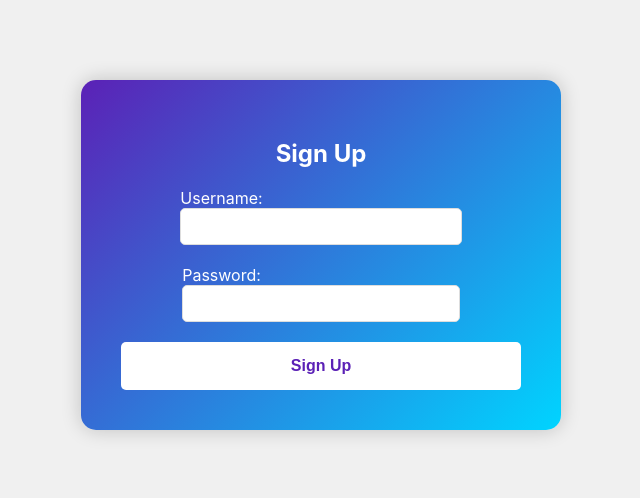
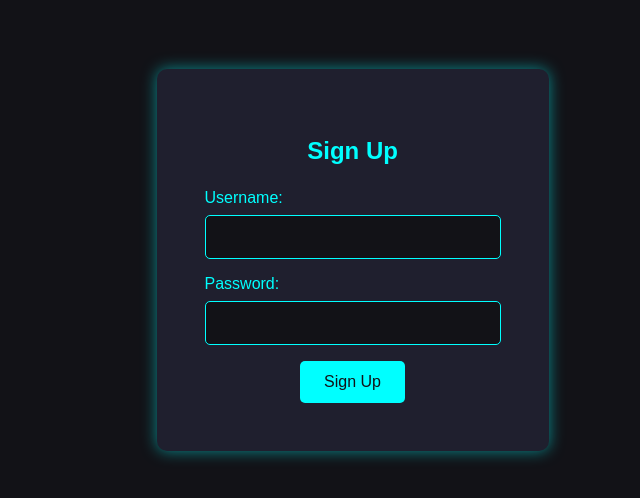
Before and after one commit to PDG07/gestionnaireTaches, a React (Create React App) app in the folder gestionnaireTaches/frontend/: page /signup in a window 1280 px wide. Shown: the part 140-638 px from the top of the page, without its empty margins (319-959 px from the left). Built offline with nearby package versions, Linux system fonts and the light colour scheme.

Commit message:
LandingPage directory css

```diff
--- a/gestionnaireTaches/frontend/src/App.css
+++ b/gestionnaireTaches/frontend/src/App.css
@@ -36,3 +36,14 @@
     transform: rotate(360deg);
   }
 }
+
+body {
+  background-color: #121217;
+  color: #ffffff;
+  font-family: Arial, sans-serif;
+  display: flex;
+  justify-content: center;
+  align-items: center;
+  height: 100vh;
+  margin: 0;
+}
--- a/gestionnaireTaches/frontend/src/App.js
+++ b/gestionnaireTaches/frontend/src/App.js
@@ -4,15 +4,15 @@ import './App.css';
 import TaskList from "./component/TaskList";
 import UpdateTask from "./component/UpdateTask";
 import CreateTask from "./component/createtask/CreateTask";
-import SignUp from "./component/signup/SignUp";
+import SignUp from "./component/landingPage/signup/SignUp";
 import Dashboard from "./component/Dashboard";
 import CompletedTasks from "./component/CompletedTasks";
 import CreateTaskGroup from "./component/CreateTaskGroup";
 import CreateTasksForGroup from "./component/CreateTasksForGroup";
 import AddUserToGroup from "./component/AddUserToGroup";
 import ShowTasksFromGroup from "./component/ShowTasksFromGroup";
-import Login from "./component/Login";
-import LandingPage from "./component/LandingPage";
+import Login from "./component/landingPage/login/Login";
+import LandingPage from "./component/landingPage/LandingPage";
 
 function App() {
     const [isAuthenticated, setIsAuthenticated] = useState(false);
--- /dev/null
+++ b/gestionnaireTaches/frontend/src/component/landingPage/LandingPage.css
@@ -0,0 +1,35 @@
+.landing-container {
+    text-align: center;
+    background-color: #1f1f2e;
+    padding: 5em;
+    border-radius: 10px;
+    box-shadow: 0 0 15px rgba(0, 255, 255, 0.5);
+}
+
+h2 {
+    color: #00ffff;
+    margin-bottom: 1em;
+}
+
+.button-group {
+    display: flex;
+    justify-content: space-around;
+    margin-top: 1em;
+
+}
+
+.button {
+    background-color: #00ffff; /* Neon blue */
+    color: #121217;
+    border: none;
+    padding: 0.75em 1.5em;
+    font-size: 1em;
+    cursor: pointer;
+    border-radius: 5px;
+    transition: background-color 0.3s ease, transform 0.3s ease;
+}
+
+.button:hover {
+    background-color: #00cccc; /* Slightly darker neon blue */
+    transform: scale(1.05);
+}
--- a/gestionnaireTaches/frontend/src/component/LandingPage.jsx
+++ b/gestionnaireTaches/frontend/src/component/landingPage/LandingPage.jsx
@@ -1,17 +1,18 @@
 import React from 'react';
 import { Link } from 'react-router-dom';
+import './LandingPage.css';
 
 const LandingPage = () => {
     return (
         <div className="landing-container">
-            <h2>Welcome</h2>
-            <p>Please choose an option:</p>
+            <h1 className="mb-4">Welcome</h1>
+            <h3 className="mb-4">Please choose an option:</h3>
             <div className="button-group">
                 <Link to="/login">
-                    <button className="button">Login</button>
+                    <button className="button mb-4">Login</button>
                 </Link>
                 <Link to="/signup">
-                    <button className="button">Sign Up</button>
+                    <button className="button mb-4">Sign Up</button>
                 </Link>
             </div>
         </div>
--- /dev/null
+++ b/gestionnaireTaches/frontend/src/component/landingPage/login/Login.css
@@ -0,0 +1,58 @@
+.login-container {
+    text-align: center;
+    background-color: #1f1f2e;
+    padding: 3em;
+    border-radius: 10px;
+    box-shadow: 0 0 15px rgba(0, 255, 255, 0.5);
+    width: 90%;
+    max-width: 400px;
+}
+
+.login-title {
+    color: #00ffff;
+    margin-bottom: 1em;
+    animation: glow 1s infinite alternate;
+}
+
+.login-form .form-group {
+    margin-bottom: 1em;
+    text-align: left;
+}
+
+.login-form label {
+    display: block;
+    color: #00ffff;
+    margin-bottom: 0.5em;
+}
+
+.login-form input {
+    width: 100%;
+    padding: 0.75em;
+    border-radius: 5px;
+    border: 1px solid #00ffff;
+    background-color: #121217;
+    color: #ffffff;
+    font-size: 1em;
+    box-sizing: border-box;
+}
+
+.button {
+    background-color: #00ffff;
+    color: #121217;
+    border: none;
+    padding: 0.75em 1.5em;
+    font-size: 1em;
+    cursor: pointer;
+    border-radius: 5px;
+    transition: background-color 0.3s ease, transform 0.3s ease;
+}
+
+.button:hover {
+    background-color: #00cccc;
+    transform: scale(1.05);
+}
+
+.error-message {
+    color: #ff4444;
+    margin-top: 1em;
+}
--- a/gestionnaireTaches/frontend/src/component/Login.jsx
+++ b/gestionnaireTaches/frontend/src/component/landingPage/login/Login.jsx
@@ -1,5 +1,6 @@
 import {useState} from "react";
 import {useNavigate} from "react-router-dom";
+import './Login.css';
 
 const Login = ({ setIsAuthenticated }) => {
     const [username, setUsername] = useState('');
@@ -42,10 +43,10 @@ const Login = ({ setIsAuthenticated }) => {
     };
 
     return (
-        <div>
-            <h2>Login</h2>
-            <form onSubmit={handleSubmit}>
-                <div>
+        <div className="login-container">
+            <h2 className="login-title">Login</h2>
+            <form onSubmit={handleSubmit} className="login-form">
+                <div className="form-group">
                     <label>Username:</label>
                     <input
                         type="text"
@@ -54,7 +55,7 @@ const Login = ({ setIsAuthenticated }) => {
                         required
                     />
                 </div>
-                <div>
+                <div className="form-group">
                     <label>Password:</label>
                     <input
                         type="password"
@@ -63,8 +64,8 @@ const Login = ({ setIsAuthenticated }) => {
                         required
                     />
                 </div>
-                <button type="submit">Login</button>
-                {error && <p>{error}</p>}
+                <button type="submit" className="button">Login</button>
+                {error && <p className="error-message">{error}</p>}
             </form>
         </div>
     );
--- /dev/null
+++ b/gestionnaireTaches/frontend/src/component/landingPage/signup/SignUp.css
@@ -0,0 +1,65 @@
+.signup-container {
+    text-align: center;
+    background-color: #1f1f2e;
+    padding: 3em;
+    border-radius: 10px;
+    box-shadow: 0 0 15px rgba(0, 255, 255, 0.5);
+    width: 90%;
+    max-width: 400px; /* Limite la largeur maximale du conteneur */
+}
+
+.signup-title {
+    color: #00ffff;
+    margin-bottom: 1em;
+    animation: glow 1s infinite alternate;
+}
+
+.form-group {
+    margin-bottom: 1em;
+    text-align: left; /* Aligne les labels et les champs de saisie à gauche */
+}
+
+.signup-label {
+    display: block;
+    color: #00ffff;
+    margin-bottom: 0.5em;
+}
+
+.signup-input {
+    width: 100%; /* Assure que l'entrée occupe toute la largeur disponible */
+    padding: 0.75em;
+    border-radius: 5px;
+    border: 1px solid #00ffff;
+    background-color: #121217;
+    color: #ffffff;
+    font-size: 1em;
+    box-sizing: border-box; /* Inclut le padding et la bordure dans la largeur */
+}
+
+.button {
+    background-color: #00ffff;
+    color: #121217;
+    border: none;
+    padding: 0.75em 1.5em;
+    font-size: 1em;
+    cursor: pointer;
+    border-radius: 5px;
+    transition: background-color 0.3s ease, transform 0.3s ease;
+}
+
+.button:hover {
+    background-color: #00cccc;
+    transform: scale(1.05);
+}
+
+.message {
+    margin-top: 1em;
+}
+
+.message.error {
+    color: #ff4444;
+}
+
+.message.success {
+    color: #00ff00;
+}
--- a/gestionnaireTaches/frontend/src/component/signup/SignUp.jsx
+++ b/gestionnaireTaches/frontend/src/component/landingPage/signup/SignUp.jsx
@@ -55,24 +55,24 @@ const SignUp = () => {
     };
 
     return (
-        <div className="container">
-            <form className="form" onSubmit={handleSubmit} noValidate>
-                <h2 className="title">Sign Up</h2>
-                <div>
-                    <label className="label">Username:</label>
+        <div className="signup-container">
+            <form className="signup-form" onSubmit={handleSubmit} noValidate>
+                <h2 className="signup-title">Sign Up</h2>
+                <div className="form-group">
+                    <label className="signup-label">Username:</label>
                     <input
                         type="text"
-                        className="input"
+                        className="signup-input"
                         value={username}
                         onChange={(e) => setUsername(e.target.value)}
                         required
                     />
                 </div>
-                <div>
-                    <label className="label">Password:</label>
+                <div className="form-group">
+                    <label className="signup-label">Password:</label>
                     <input
                         type="password"
-                        className="input"
+                        className="signup-input"
                         value={password}
                         onChange={(e) => setPassword(e.target.value)}
                         required
--- a/gestionnaireTaches/frontend/src/component/signup/SignUp.css
+++ /dev/null
@@ -1,63 +0,0 @@
-.container {
-    display: flex;
-    flex-direction: column;
-    align-items: center;
-    justify-content: center;
-    height: 100vh;
-    background-color: #f0f0f0;
-}
-
-.form {
-    background: linear-gradient(135deg, #5b21b6, #00d4ff);
-    padding: 40px;
-    border-radius: 15px;
-    box-shadow: 0 0 20px rgba(0, 0, 0, 0.2);
-    width: 400px;
-    display: flex;
-    flex-direction: column;
-    align-items: center;
-}
-
-.title {
-    color: #ffffff;
-    margin-bottom: 20px;
-    font-size: 24px;
-}
-
-.label {
-    color: #ffffff;
-    margin-bottom: 10px;
-    align-self: flex-start;
-}
-
-.input {
-    padding: 10px;
-    margin-bottom: 20px;
-    border: 1px solid #ddd;
-    border-radius: 5px;
-    width: 100%;
-    box-sizing: border-box;
-}
-
-.button {
-    background: #ffffff;
-    color: #5b21b6;
-    padding: 15px;
-    border: none;
-    border-radius: 5px;
-    cursor: pointer;
-    width: 100%;
-    box-sizing: border-box;
-    font-size: 16px;
-    font-weight: bold;
-}
-
-.button:hover {
-    background: #f0f0f0;
-}
-
-.message {
-    margin-top: 20px;
-    color: #ffffff;
-    font-size: 16px;
-}
```
